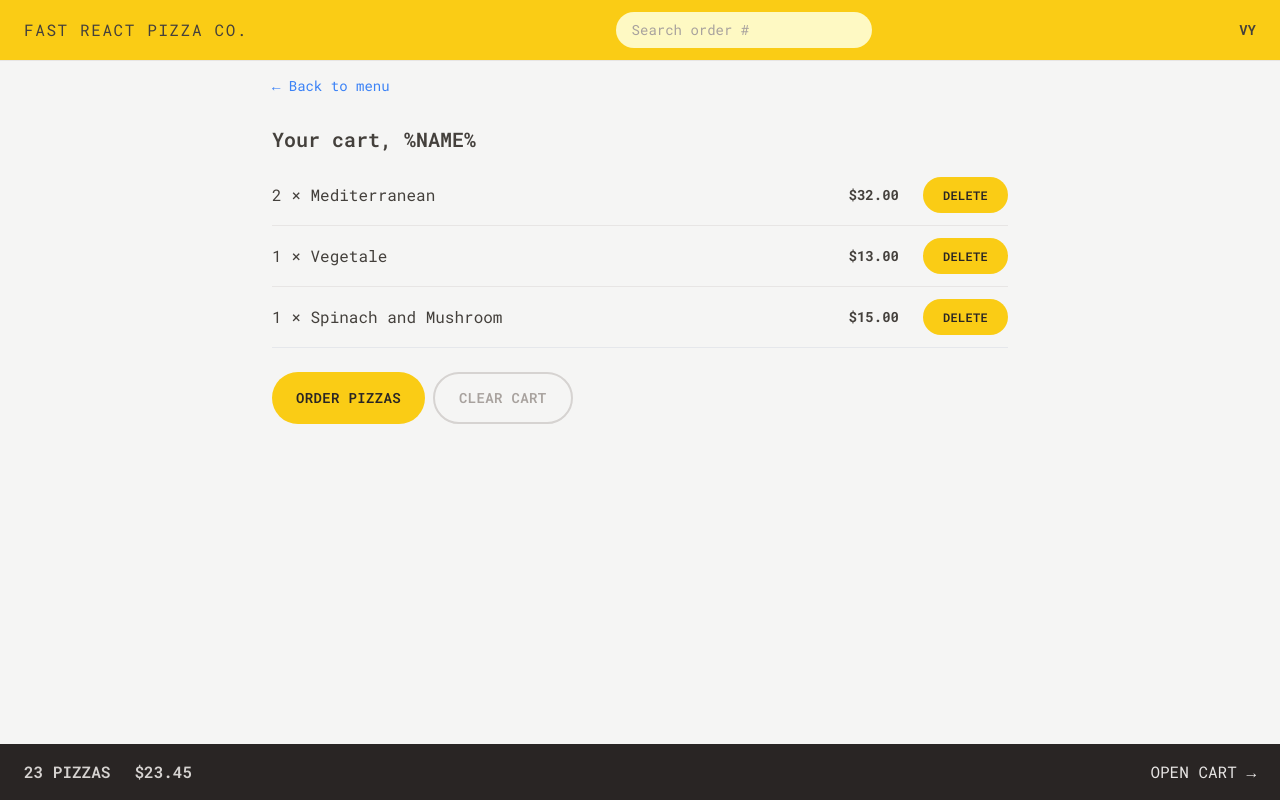
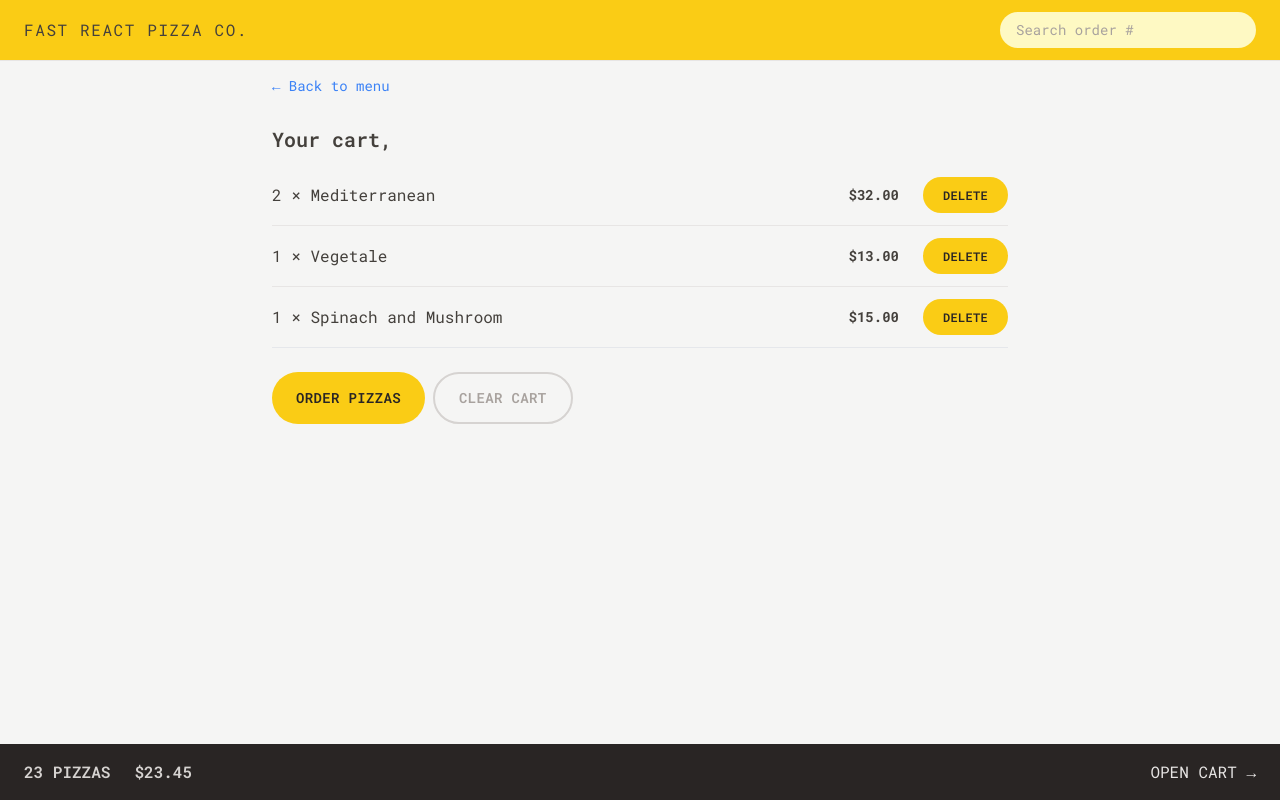
Before and after one commit to nguyenhuutrongvy/fast-react-pizza, a React (Vite) app: page /cart in a window 1280 px wide. Built offline with nearby package versions, Linux system fonts and the light colour scheme.

Commit message:
feat: implement user state read and update functionality

```diff
--- a/src/features/cart/Cart.tsx
+++ b/src/features/cart/Cart.tsx
@@ -1,4 +1,5 @@
 import CartItem from "./CartItem";
+import { useAppSelector } from "../../hooks";
 import { CartItemType } from "../../types/CartItem";
 import Button from "../../ui/Button";
 import LinkButton from "../../ui/LinkButton";
@@ -28,13 +29,14 @@
 ];
 
 function Cart() {
+  const username = useAppSelector((state) => state.user.username);
   const cart = fakeCart;
 
   return (
     <div className="px-4 py-3">
       <LinkButton to="/menu">&larr; Back to menu</LinkButton>
 
-      <h2 className="mt-7 text-xl font-semibold">Your cart, %NAME%</h2>
+      <h2 className="mt-7 text-xl font-semibold">Your cart, {username}</h2>
 
       <ul className="mt-3 divide-y divide-stone-200 border-b">
         {cart.map((item) => (
--- a/src/features/order/CreateOrder.tsx
+++ b/src/features/order/CreateOrder.tsx
@@ -1,4 +1,5 @@
 import { Form, useActionData, useNavigation } from "react-router-dom";
+import { useAppSelector } from "../../hooks";
 import { CartItemType } from "../../types/CartItem";
 import Button from "../../ui/Button";
 
@@ -27,6 +28,7 @@
 ];
 
 function CreateOrder() {
+  const username = useAppSelector((state) => state.user.username);
   const navigation = useNavigation();
   const isSubmitting = navigation.state === "submitting";
 
@@ -42,7 +44,13 @@
       <Form method="post" action="/order/new">
         <div className="mb-5 flex flex-col gap-2 sm:flex-row sm:items-center">
           <label className="sm:basis-40">First Name</label>
-          <input className="input grow" type="text" name="customer" required />
+          <input
+            className="input grow"
+            type="text"
+            name="customer"
+            defaultValue={username}
+            required
+          />
         </div>
 
         <div className="mb-5 flex flex-col gap-2 sm:flex-row sm:items-center">
--- a/src/features/user/CreateUser.tsx
+++ b/src/features/user/CreateUser.tsx
@@ -1,11 +1,24 @@
 import { FormEvent, useState } from "react";
+import { useNavigate } from "react-router-dom";
+import { updateName } from "./userSlice";
+import { useAppDispatch } from "../../hooks";
 import Button from "../../ui/Button";
+import { isEmpty } from "../../utils/helpers";
 
 function CreateUser() {
   const [username, setUsername] = useState("");
+  const dispatch = useAppDispatch();
+  const navigate = useNavigate();
 
   function handleSubmit(e: FormEvent<HTMLFormElement>): void {
     e.preventDefault();
+
+    if (isEmpty(username)) {
+      return;
+    }
+
+    dispatch(updateName(username));
+    navigate("/menu");
   }
 
   return (
--- a/src/features/user/Username.tsx
+++ b/src/features/user/Username.tsx
@@ -1,5 +1,15 @@
+import { useAppSelector } from "../../hooks";
+
 function Username() {
-  return <div className="hidden text-sm font-semibold md:block">Vy</div>;
+  const username = useAppSelector((state) => state.user.username);
+
+  if (!username) {
+    return null;
+  }
+
+  return (
+    <div className="hidden text-sm font-semibold md:block">{username}</div>
+  );
 }
 
 export default Username;
--- a/src/ui/Home.tsx
+++ b/src/ui/Home.tsx
@@ -1,6 +1,11 @@
+import Button from "./Button";
 import CreateUser from "../features/user/CreateUser";
+import { useAppSelector } from "../hooks";
+import { isEmpty } from "../utils/helpers";
 
 function Home() {
+  const username = useAppSelector((state) => state.user.username);
+
   return (
     <div className="my-10 px-4 text-center sm:my-16">
       <h1 className="mb-8 text-xl font-semibold md:text-3xl">
@@ -10,7 +15,12 @@
           Straight out of the oven, straight to you.
         </span>
       </h1>
-      <CreateUser />
+      {isEmpty(username) ?
+        <CreateUser />
+      : <Button to="/menu" type="primary">
+          Continue ordering, {username}
+        </Button>
+      }
     </div>
   );
 }
--- a/src/utils/helpers.ts
+++ b/src/utils/helpers.ts
@@ -24,3 +24,7 @@
   /^\+?\d{1,4}?[-.\s]?\(?\d{1,3}?\)?[-.\s]?\d{1,4}[-.\s]?\d{1,4}[-.\s]?\d{1,9}$/.test(
     str,
   );
+
+export function isEmpty(str: string) {
+  return str.length === 0 || !str.trim();
+}
```
